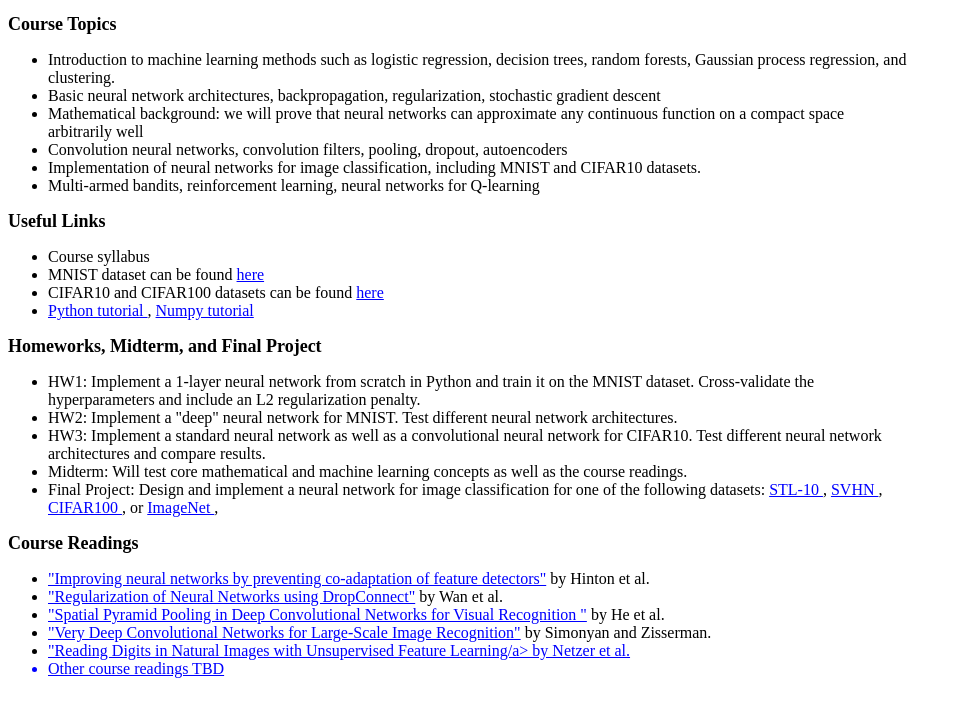
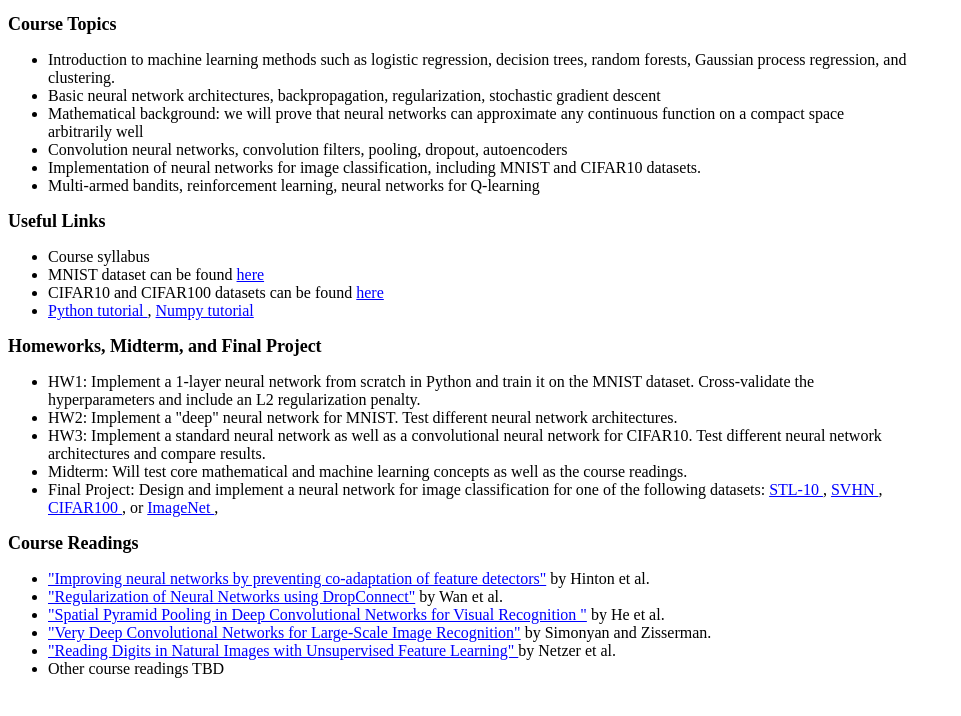
Before and after one commit to jasirign/NeuralNetworks_and_DeepLearning, a plain HTML site: page index.html in a window 1280 px wide. Shown: the part 84-800 px from the top of the page, without its empty margins (0-961 px from the left). Drawn offline with Linux system fonts and the light colour scheme.

Commit message:
second tryy

```diff
--- a/index.html
+++ b/index.html
@@ -74,7 +74,7 @@
 	<li> <a href="http://arxiv.org/abs/1409.1556"
         target = "_blank"> "Very Deep Convolutional Networks for Large-Scale Image Recognition"</a> by Simonyan and Zisserman.  </li>
 	<li> <a href="http://static.googleusercontent.com/media/research.google.com/en//pubs/archive/37648.pdf"
-        target = "_blank"> "Reading Digits in Natural Images with Unsupervised Feature Learning/a> by Netzer et al.  </li>
+        target = "_blank"> "Reading Digits in Natural Images with Unsupervised Feature Learning" </a> by Netzer et al.  </li>
 	<li> Other course readings TBD </li>
 
 </ul>
```
